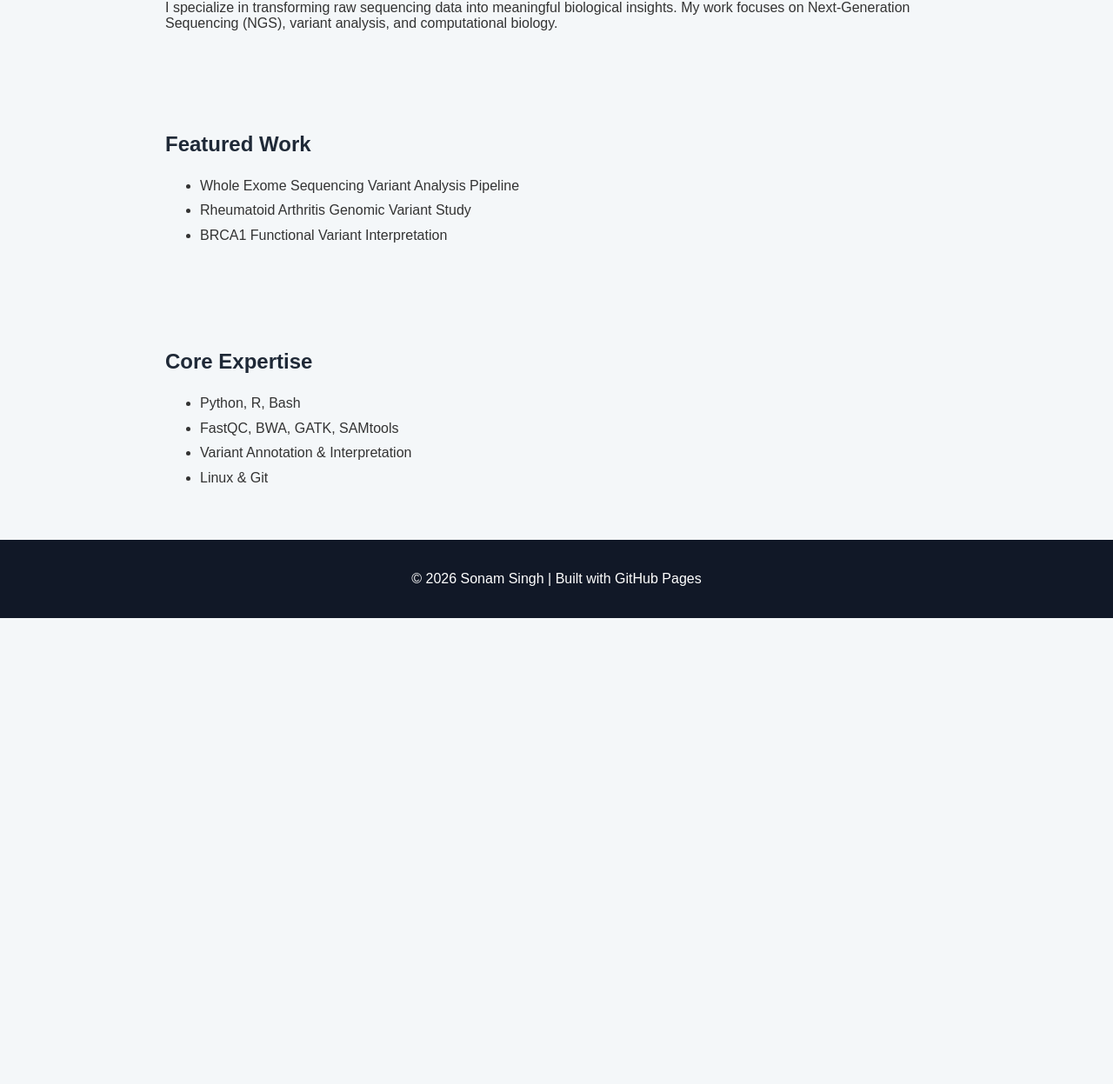
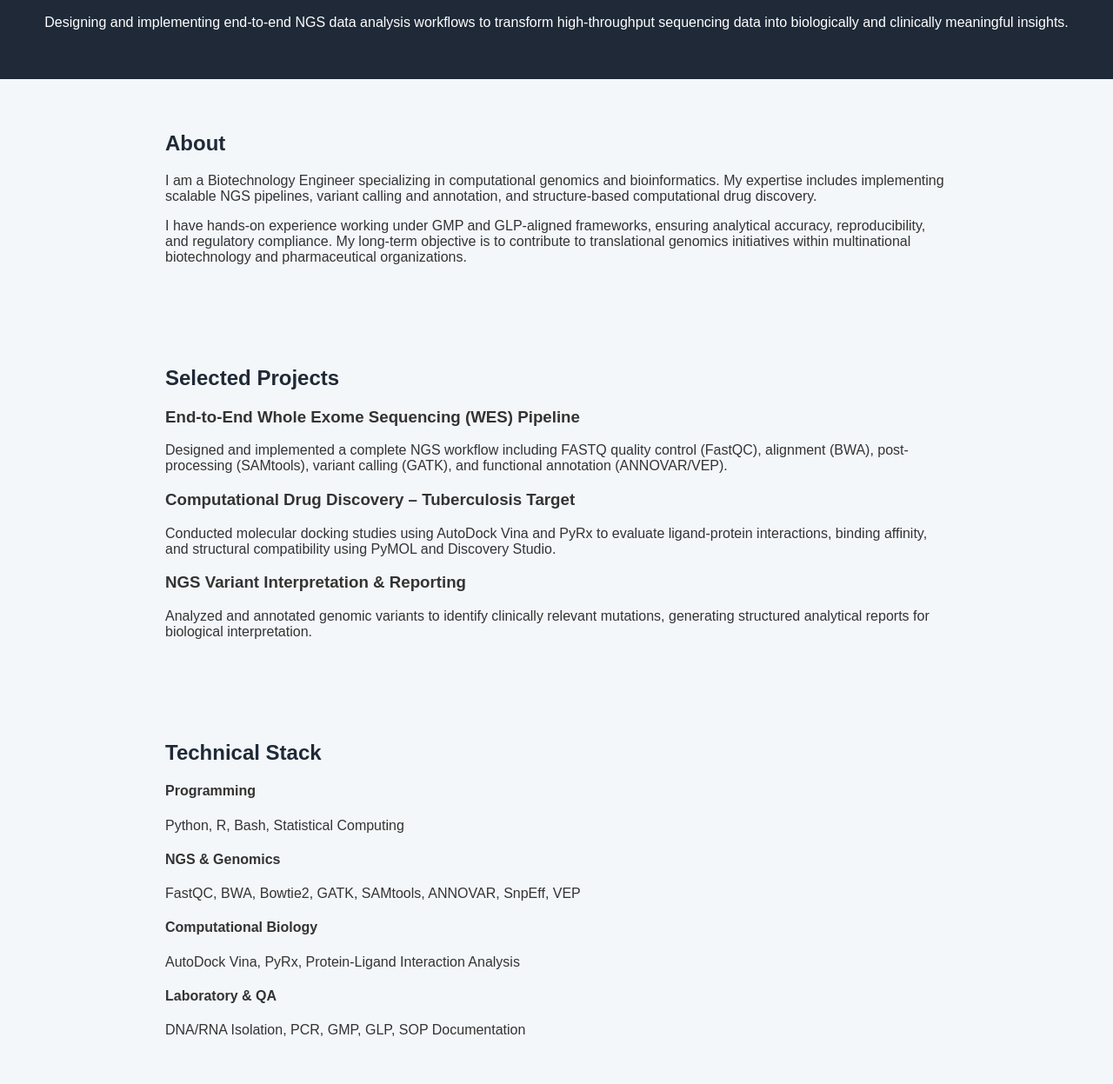
Before and after one commit to Sonam10201/ScienceThatServesWeb, a plain HTML site: page index.html in a window 1280 px wide. Shown: the part 302-1549 px from the top of the page at 87% size. Before the commit the page ends 1013 px from the top, so only its background shows below. Drawn offline with Linux system fonts and the light colour scheme.

Commit message:
Revised as per latest resume
Updated content and structure for improved clarity and focus on bioinformatics and genomics.

```diff
--- a/index.html
+++ b/index.html
@@ -1,49 +1,123 @@
 <!DOCTYPE html>
 <html lang="en">
 <head>
-    <meta charset="UTF-8">
-    <meta name="viewport" content="width=device-width, initial-scale=1.0">
-    <title>Sonam Singh | Bioinformatics Scientist</title>
-    <meta name="description" content="Bioinformatics Scientist specializing in NGS data analysis, variant calling, and computational genomics.">
-    <link rel="stylesheet" href="style.css">
+<meta charset="UTF-8">
+<meta name="viewport" content="width=device-width, initial-scale=1.0">
+<title>Sonam Singh | Bioinformatics & Genomics Analyst</title>
+<meta name="description" content="Bioinformatics and Genomics Analyst specializing in NGS pipelines, variant interpretation, and computational drug discovery.">
+<link rel="stylesheet" href="style.css">
 </head>
 
 <body>
 
+<nav>
+    <div class="container">
+        <h2 class="logo">Sonam Singh</h2>
+        <ul>
+            <li><a href="#about">About</a></li>
+            <li><a href="#projects">Projects</a></li>
+            <li><a href="#skills">Technical Stack</a></li>
+            <li><a href="#contact">Contact</a></li>
+        </ul>
+    </div>
+</nav>
+
 <header>
-    <h1>Sonam Singh</h1>
-    <p>Bioinformatics Scientist | NGS Data Analyst | Computational Biologist</p>
+    <div class="container">
+        <h1>Bioinformatics & Genomics Analyst</h1>
+        <p>
+            Designing and implementing end-to-end NGS data analysis workflows
+            to transform high-throughput sequencing data into biologically and clinically meaningful insights.
+        </p>
+    </div>
 </header>
 
-<section class="about">
-    <h2>About Me</h2>
-    <p>
-        I specialize in transforming raw sequencing data into meaningful biological insights.
-        My work focuses on Next-Generation Sequencing (NGS), variant analysis, and computational biology.
-    </p>
+<section id="about" class="section">
+    <div class="container">
+        <h2>About</h2>
+        <p>
+            I am a Biotechnology Engineer specializing in computational genomics and bioinformatics.
+            My expertise includes implementing scalable NGS pipelines, variant calling and annotation,
+            and structure-based computational drug discovery.
+        </p>
+        <p>
+            I have hands-on experience working under GMP and GLP-aligned frameworks, ensuring analytical
+            accuracy, reproducibility, and regulatory compliance. My long-term objective is to contribute
+            to translational genomics initiatives within multinational biotechnology and pharmaceutical organizations.
+        </p>
+    </div>
 </section>
 
-<section class="projects">
-    <h2>Featured Work</h2>
-    <ul>
-        <li>Whole Exome Sequencing Variant Analysis Pipeline</li>
-        <li>Rheumatoid Arthritis Genomic Variant Study</li>
-        <li>BRCA1 Functional Variant Interpretation</li>
-    </ul>
+<section id="projects" class="section alt">
+    <div class="container">
+        <h2>Selected Projects</h2>
+
+        <div class="project">
+            <h3>End-to-End Whole Exome Sequencing (WES) Pipeline</h3>
+            <p>
+                Designed and implemented a complete NGS workflow including FASTQ quality control (FastQC),
+                alignment (BWA), post-processing (SAMtools), variant calling (GATK), and functional annotation (ANNOVAR/VEP).
+            </p>
+        </div>
+
+        <div class="project">
+            <h3>Computational Drug Discovery – Tuberculosis Target</h3>
+            <p>
+                Conducted molecular docking studies using AutoDock Vina and PyRx to evaluate ligand-protein
+                interactions, binding affinity, and structural compatibility using PyMOL and Discovery Studio.
+            </p>
+        </div>
+
+        <div class="project">
+            <h3>NGS Variant Interpretation & Reporting</h3>
+            <p>
+                Analyzed and annotated genomic variants to identify clinically relevant mutations,
+                generating structured analytical reports for biological interpretation.
+            </p>
+        </div>
+
+    </div>
 </section>
 
-<section class="skills">
-    <h2>Core Expertise</h2>
-    <ul>
-        <li>Python, R, Bash</li>
-        <li>FastQC, BWA, GATK, SAMtools</li>
-        <li>Variant Annotation & Interpretation</li>
-        <li>Linux & Git</li>
-    </ul>
+<section id="skills" class="section">
+    <div class="container">
+        <h2>Technical Stack</h2>
+
+        <div class="skills-grid">
+            <div>
+                <h4>Programming</h4>
+                <p>Python, R, Bash, Statistical Computing</p>
+            </div>
+
+            <div>
+                <h4>NGS & Genomics</h4>
+                <p>FastQC, BWA, Bowtie2, GATK, SAMtools, ANNOVAR, SnpEff, VEP</p>
+            </div>
+
+            <div>
+                <h4>Computational Biology</h4>
+                <p>AutoDock Vina, PyRx, Protein-Ligand Interaction Analysis</p>
+            </div>
+
+            <div>
+                <h4>Laboratory & QA</h4>
+                <p>DNA/RNA Isolation, PCR, GMP, GLP, SOP Documentation</p>
+            </div>
+        </div>
+    </div>
+</section>
+
+<section id="contact" class="section alt">
+    <div class="container">
+        <h2>Contact</h2>
+        <p>Email: developer.sonamsingh@gmail.com</p>
+        <p>LinkedIn: linkedin.com/in/sonam-singh-ab184b27b</p>
+        <p>Location: India</p>
+    </div>
 </section>
 
 <footer>
-    <p>© 2026 Sonam Singh | Built with GitHub Pages</p>
+    <p>© 2026 Sonam Singh | Bioinformatics & Genomics</p>
 </footer>
 
 </body>
```
